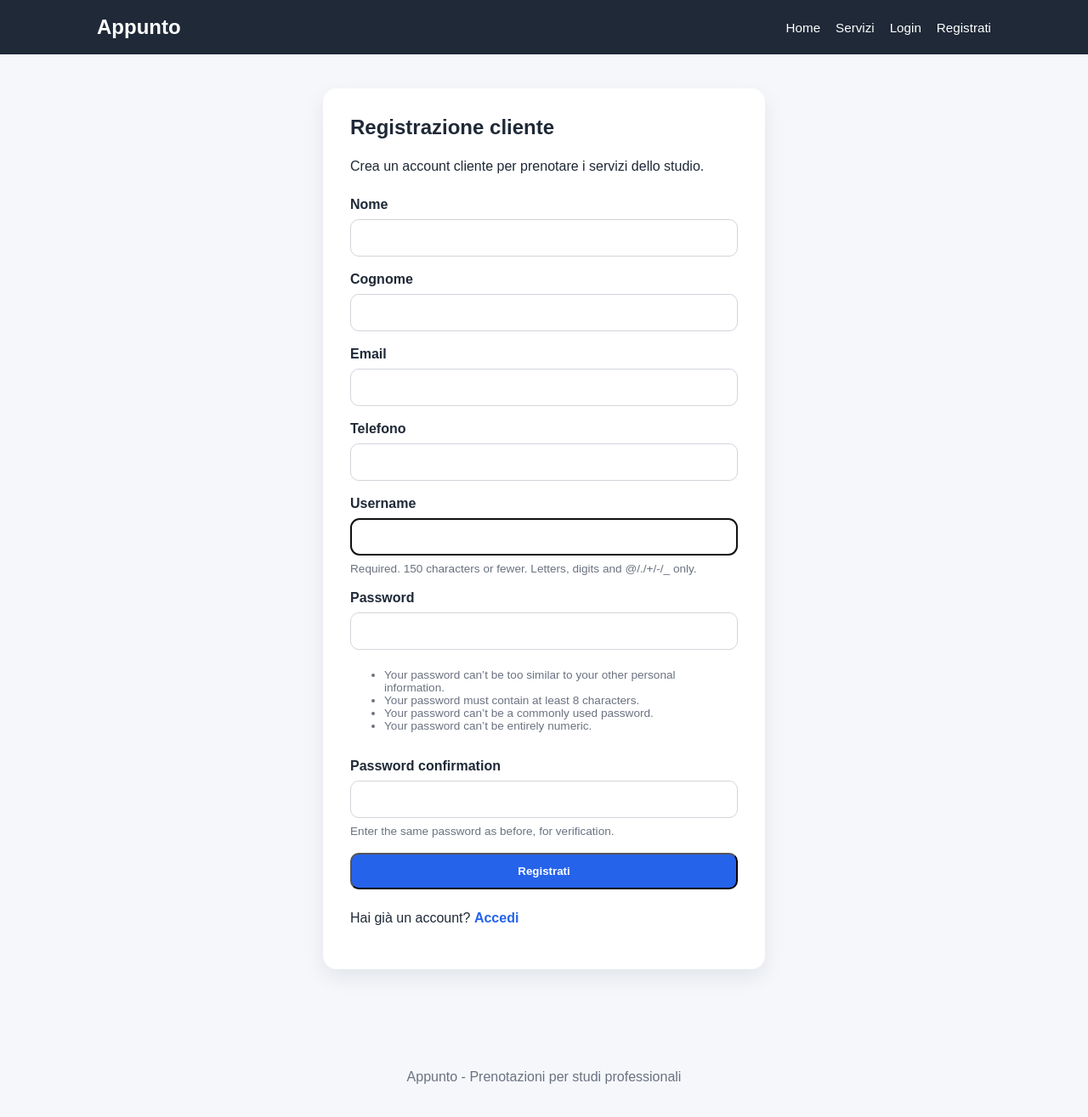
After one commit to Andrea-Ca95/PSW_Django_Project, a Django app: page /registrazione/ in a window 1280 px wide. The commit adds this page. Shown: the whole page at 85% size. Run offline with Django 5.2, Linux system fonts and the light colour scheme.

Commit message:
Aggiunte aree riservate per cliente e professionista
- Aggiunta dashboard cliente protetta da permesso dedicato
- Aggiunta dashboard professionista protetta da permesso dedicato
- Mostrati appuntamenti filtrati in base all'utente autenticato
- Aggiunta pagina 403 per accessi non autorizzati
- Aggiornata la navbar con link visibili in base ai permessi dell'utente
- Aggiunto CSS per dashboard e lista appuntamenti

```diff
--- a/config/urls.py
+++ b/config/urls.py
@@ -7,6 +7,9 @@ urlpatterns = [
     # Pannello amministrativo di Django.
     path("admin/", admin.site.urls),
 
-    # Tutte le pagine pubbliche e interne dell'app core.
+    # URL standard Django per login, logout e gestione password.
+    path("accounts/", include("django.contrib.auth.urls")),
+
+    # URL dell'app principale.
     path("", include("core.urls")),
 ]
--- /dev/null
+++ b/core/forms.py
@@ -0,0 +1,32 @@
+from django import forms
+from django.contrib.auth.forms import UserCreationForm
+from django.contrib.auth.models import User
+
+
+class CustomerSignUpForm(UserCreationForm):
+    # Campi aggiuntivi rispetto alla registrazione base di Django.
+    first_name = forms.CharField(max_length=150, required=True, label="Nome")
+    last_name = forms.CharField(max_length=150, required=True, label="Cognome")
+    email = forms.EmailField(required=True, label="Email")
+    phone = forms.CharField(max_length=30, required=False, label="Telefono")
+
+    class Meta:
+        model = User
+        fields = (
+            "first_name",
+            "last_name",
+            "email",
+            "phone",
+            "username",
+            "password1",
+            "password2",
+        )
+
+    def clean_email(self):
+        # Evita registrazioni duplicate con la stessa email.
+        email = self.cleaned_data["email"]
+
+        if User.objects.filter(email=email).exists():
+            raise forms.ValidationError("Esiste già un utente con questa email.")
+
+        return email
--- a/core/static/core/css/style.css
+++ b/core/static/core/css/style.css
@@ -460,3 +460,140 @@ body {
         grid-template-columns: 1fr;
     }
 }
+/* Card usata per login e registrazione */
+.auth-card {
+    max-width: 520px;
+    margin: 0 auto;
+    background: #ffffff;
+    border-radius: 16px;
+    padding: 32px;
+    box-shadow: 0 10px 25px rgba(15, 23, 42, 0.08);
+}
+
+.auth-card h1 {
+    margin-top: 0;
+}
+
+.auth-card p {
+    line-height: 1.5;
+}
+
+/* Form di autenticazione */
+.auth-form {
+    margin-top: 24px;
+    display: grid;
+    gap: 18px;
+}
+
+.auth-form input {
+    min-height: 44px;
+    border: 1px solid #d1d5db;
+    border-radius: 10px;
+    padding: 10px 12px;
+    font-size: 1rem;
+}
+
+.auth-form small {
+    color: #6b7280;
+    font-size: 0.85rem;
+}
+
+.auth-link {
+    margin-top: 22px;
+}
+
+.auth-link a {
+    color: #2563eb;
+    font-weight: 700;
+    text-decoration: none;
+}
+
+.auth-link a:hover {
+    text-decoration: underline;
+}
+
+/* Messaggi errore form */
+.form-alert,
+.field-error {
+    display: block;
+    background: #fee2e2;
+    color: #991b1b;
+    border-radius: 10px;
+    padding: 10px 12px;
+}
+
+.field-error {
+    margin-top: 8px;
+    font-size: 0.9rem;
+}
+
+/* Form logout dentro la navbar */
+.logout-form {
+    margin: 0;
+}
+
+.logout-form button {
+    border: none;
+    background: transparent;
+    color: #ffffff;
+    font: inherit;
+    cursor: pointer;
+    padding: 0;
+}
+
+.logout-form button:hover {
+    text-decoration: underline;
+}
+/* Card principale delle dashboard */
+.dashboard-card {
+    background: #ffffff;
+    border-radius: 16px;
+    padding: 28px;
+    box-shadow: 0 10px 25px rgba(15, 23, 42, 0.08);
+}
+
+/* Lista appuntamenti nelle aree riservate */
+.appointment-list {
+    display: grid;
+    gap: 16px;
+    margin-top: 20px;
+}
+
+.appointment-row {
+    display: flex;
+    justify-content: space-between;
+    gap: 20px;
+    align-items: center;
+    padding: 18px;
+    border-radius: 12px;
+    background: #f5f7fb;
+}
+
+.appointment-row h3 {
+    margin: 0 0 8px;
+}
+
+.appointment-row p {
+    margin: 4px 0;
+    color: #4b5563;
+}
+
+/* Etichetta dello stato appuntamento */
+.status-badge {
+    min-width: 110px;
+    text-align: center;
+    padding: 8px 12px;
+    border-radius: 999px;
+    background: #e0ecff;
+    color: #1d4ed8;
+    font-weight: 700;
+    font-size: 0.9rem;
+}
+
+/* Adattamento dashboard per schermi piccoli */
+@media (max-width: 800px) {
+    .appointment-row {
+        flex-direction: column;
+        align-items: flex-start;
+    }
+}
--- a/core/templates/core/base.html
+++ b/core/templates/core/base.html
@@ -22,16 +22,31 @@
 
             <nav class="main-nav">
     <a href="{% url 'index' %}">Home</a>
+    <a href="{% url 'service-list' %}">Servizi</a>
 
-                <!-- Link temporaneo: verrà collegato alla lista servizi -->
-                <a href="{% url 'service-list' %}">Servizi</a>
+    <!-- Link visibile solo agli utenti con permesso cliente -->
+    {% if perms.core.can_access_customer_area %}
+        <a href="{% url 'customer-dashboard' %}">Area cliente</a>
+    {% endif %}
+
+    <!-- Link visibile solo agli utenti con permesso professionista -->
+    {% if perms.core.can_access_professional_area %}
+        <a href="{% url 'professional-dashboard' %}">Area professionista</a>
+    {% endif %}
 
     {% if user.is_authenticated %}
         <!-- Nome utente visibile quando l'utente è autenticato -->
         <span class="nav-user">Utente: {{ user.get_username }}</span>
+
+        <!-- Django 5 richiede POST per il logout -->
+        <form class="logout-form" method="post" action="{% url 'logout' %}">
+            {% csrf_token %}
+            <button type="submit">Logout</button>
+        </form>
     {% else %}
-                    <!-- Link temporaneo: verrà collegato alla login Django -->
-                    <a href="#">Login</a>
+        <!-- Link alle pagine di autenticazione -->
+        <a href="{% url 'login' %}">Login</a>
+        <a href="{% url 'signup' %}">Registrati</a>
     {% endif %}
 </nav>
         </div>
--- a/core/templates/core/home.html
+++ b/core/templates/core/home.html
@@ -18,7 +18,7 @@
         <div class="hero-actions">
             <!-- Link temporanei: verranno collegati quando creeremo servizi e login -->
             <a class="button primary" href="{% url 'service-list' %}">Consulta i servizi</a>
-            <a class="button secondary" href="#">Accedi</a>
+           <a class="button secondary" href="{% url 'login' %}">Accedi</a>
         </div>
     </div>
 
--- /dev/null
+++ b/core/templates/core/signup.html
@@ -0,0 +1,44 @@
+{% extends "core/base.html" %}
+
+{% block title %}Registrazione - Appunto{% endblock %}
+
+{% block content %}
+<section class="auth-card">
+    <h1>Registrazione cliente</h1>
+    <p>Crea un account cliente per prenotare i servizi dello studio.</p>
+
+    <form method="post" class="auth-form">
+        {% csrf_token %}
+
+        <!-- Errori generali della form -->
+        {% if form.non_field_errors %}
+            <div class="form-alert">
+                {{ form.non_field_errors }}
+            </div>
+        {% endif %}
+
+        <!-- Campi della registrazione cliente -->
+        {% for field in form %}
+            <div class="form-group">
+                <label for="{{ field.id_for_label }}">{{ field.label }}</label>
+                {{ field }}
+
+                {% if field.help_text %}
+                    <small>{{ field.help_text }}</small>
+                {% endif %}
+
+                {% for error in field.errors %}
+                    <span class="field-error">{{ error }}</span>
+                {% endfor %}
+            </div>
+        {% endfor %}
+
+        <button class="button primary" type="submit">Registrati</button>
+    </form>
+
+    <p class="auth-link">
+        Hai già un account?
+        <a href="{% url 'login' %}">Accedi</a>
+    </p>
+</section>
+{% endblock %}
--- a/core/urls.py
+++ b/core/urls.py
@@ -13,4 +13,17 @@ urlpatterns = [
 
     # Dettaglio pubblico di un singolo servizio.
     path("servizi/<int:pk>/", views.service_detail, name="service-detail"),
+
+    # Registrazione pubblica per nuovi clienti.
+    path("registrazione/", views.customer_signup, name="signup"),
+
+    # Area riservata ai clienti.
+    path("area-cliente/", views.customer_dashboard, name="customer-dashboard"),
+
+    # Area riservata ai professionisti.
+    path(
+        "area-professionista/",
+        views.professional_dashboard,
+        name="professional-dashboard",
+    ),
 ]
--- a/core/views.py
+++ b/core/views.py
@@ -1,8 +1,18 @@
+from django.contrib.auth import login
+from django.contrib.auth.decorators import login_required, permission_required
+from django.contrib.auth.models import Group
 from django.core.paginator import Paginator
 from django.db.models import Q
-from django.shortcuts import get_object_or_404, render
+from django.shortcuts import get_object_or_404, redirect, render
 
-from .models import Appointment, ProfessionalProfile, Service, ServiceCategory
+from .forms import CustomerSignUpForm
+from .models import (
+    Appointment,
+    CustomerProfile,
+    ProfessionalProfile,
+    Service,
+    ServiceCategory,
+)
 
 
 def index(request):
@@ -90,3 +100,75 @@ def service_detail(request, pk):
     }
 
     return render(request, "core/service_detail.html", context)
+
+
+def customer_signup(request):
+    # Se l'utente è già autenticato, non ha senso mostrare la registrazione.
+    if request.user.is_authenticated:
+        return redirect("index")
+
+    if request.method == "POST":
+        # Form compilata dall'utente.
+        form = CustomerSignUpForm(request.POST)
+
+        if form.is_valid():
+            # Salva l'utente Django.
+            user = form.save(commit=False)
+            user.email = form.cleaned_data["email"]
+            user.first_name = form.cleaned_data["first_name"]
+            user.last_name = form.cleaned_data["last_name"]
+            user.save()
+
+            # Associa il nuovo utente al gruppo Cliente.
+            customer_group, _ = Group.objects.get_or_create(name="Cliente")
+            user.groups.add(customer_group)
+
+            # Crea il profilo cliente collegato all'utente.
+            CustomerProfile.objects.create(
+                user=user,
+                phone=form.cleaned_data["phone"],
+            )
+
+            # Dopo la registrazione l'utente viene autenticato automaticamente.
+            login(request, user)
+
+            return redirect("customer-dashboard")
+    else:
+        # Primo caricamento della pagina: form vuota.
+        form = CustomerSignUpForm()
+
+    return render(request, "core/signup.html", {"form": form})
+
+
+@login_required
+@permission_required("core.can_access_customer_area", raise_exception=True)
+def customer_dashboard(request):
+    # Mostra solo gli appuntamenti del cliente autenticato.
+    appointments = (
+        Appointment.objects.filter(customer=request.user)
+        .select_related("service", "operator")
+        .order_by("date", "start_time")
+    )
+
+    context = {
+        "appointments": appointments,
+    }
+
+    return render(request, "core/customer_dashboard.html", context)
+
+
+@login_required
+@permission_required("core.can_access_professional_area", raise_exception=True)
+def professional_dashboard(request):
+    # Mostra solo gli appuntamenti assegnati al professionista autenticato.
+    appointments = (
+        Appointment.objects.filter(operator=request.user)
+        .select_related("service", "customer")
+        .order_by("date", "start_time")
+    )
+
+    context = {
+        "appointments": appointments,
+    }
+
+    return render(request, "core/professional_dashboard.html", context)
```
Also changed, not shown: config/settings.py (+9 -0 lines), core/templates/403.html (added, +13 -0 lines), core/templates/core/customer_dashboard.html (added, +41 -0 lines), core/templates/core/professional_dashboard.html (added, +43 -0 lines), core/templates/registration/logged_out.html (added, +13 -0 lines), core/templates/registration/login.html (added, +39 -0 lines). Lines whose indentation alone changed are shown as unchanged.
